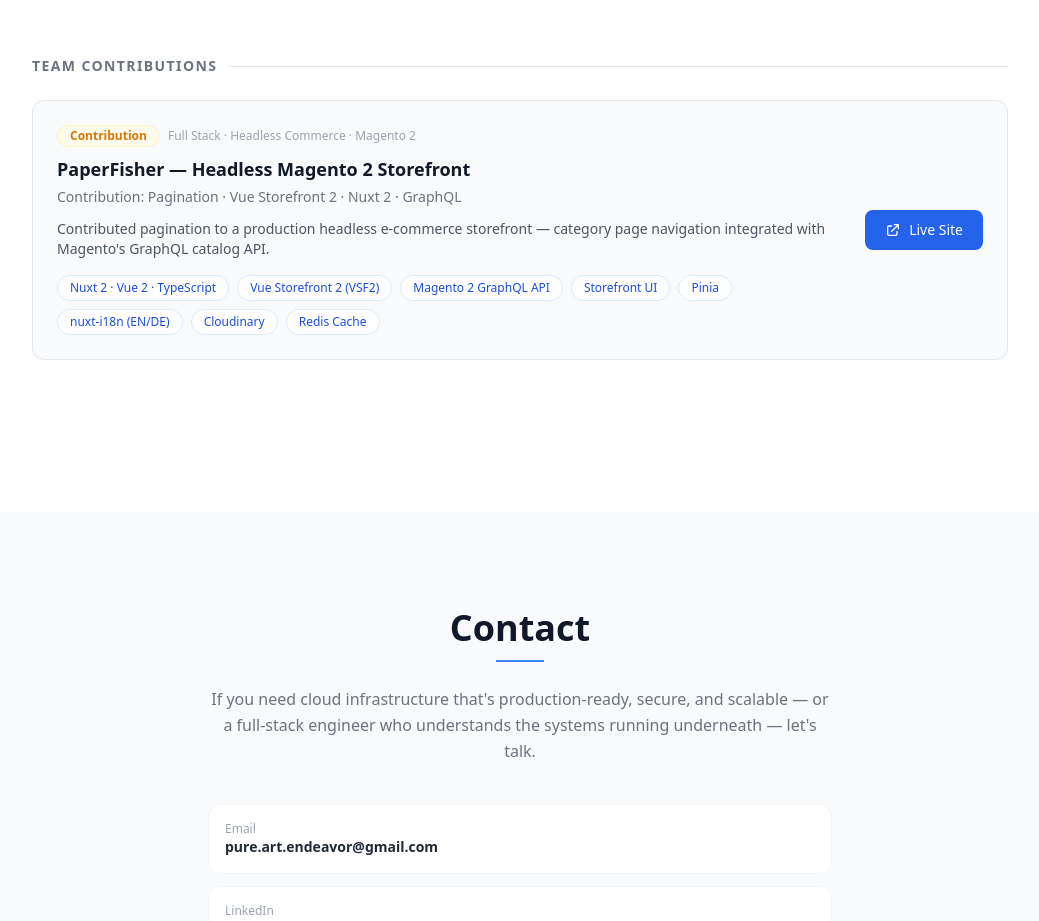
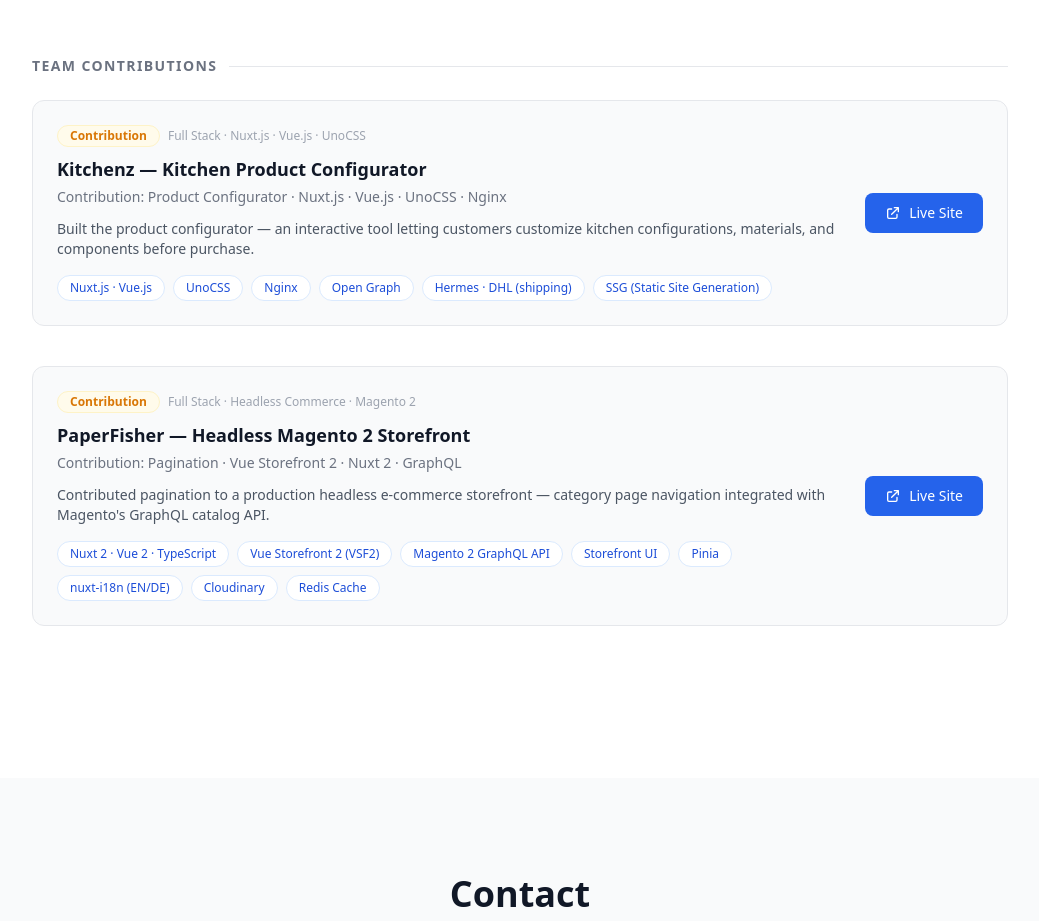
Before and after one commit to AbdurRehman924/Personal-Portfolio, a React (Create React App) app: page / in a window 1280 px wide. Shown: the part 8026-8947 px from the top of the page, without its empty margins (120-1159 px from the left). Built offline with nearby package versions, Linux system fonts and the light colour scheme.

Commit message:
feat(projects): add Kitchenz product configurator to Team Contributions

```diff
--- a/src/components/Projects.jsx
+++ b/src/components/Projects.jsx
@@ -178,6 +178,18 @@
       { name: "FAQ Section", done: true },
       { name: "Scroll-triggered CTA", done: true },
       { name: "Get Started Onboarding Page", done: true },
+    ],
+  },
+  {
+    contribution: true,
+    tag: "Full Stack · Nuxt.js · Vue.js · UnoCSS",
+    title: "Kitchenz — Kitchen Product Configurator",
+    subtitle: "Contribution: Product Configurator · Nuxt.js · Vue.js · UnoCSS · Nginx",
+    live: "https://www.kitchenz.de/",
+    highlight: "Built the product configurator — an interactive tool letting customers customize kitchen configurations, materials, and components before purchase.",
+    techStack: [
+      "Nuxt.js · Vue.js", "UnoCSS", "Nginx",
+      "Open Graph", "Hermes · DHL (shipping)", "SSG (Static Site Generation)",
     ],
   },
   {
```
